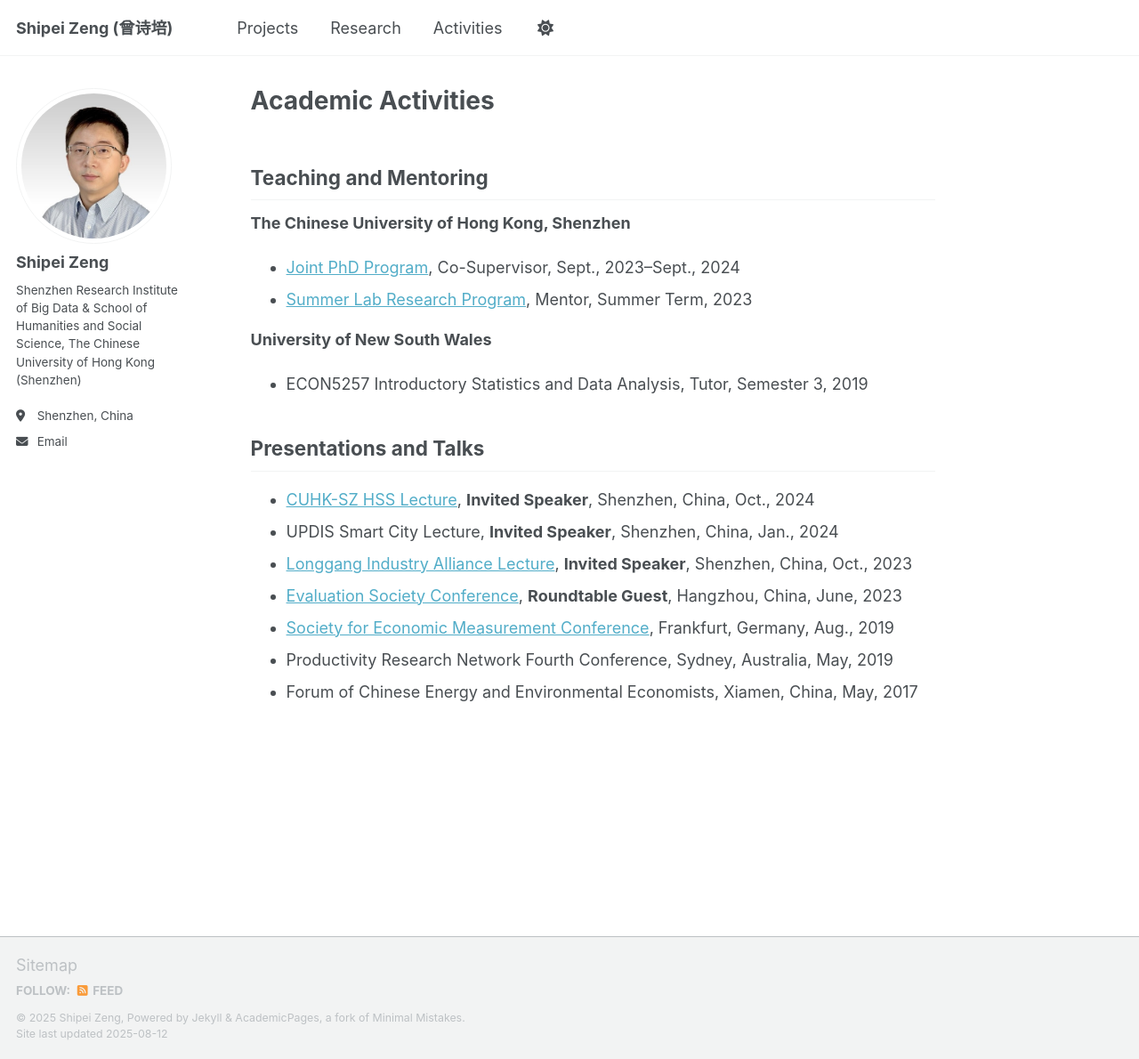
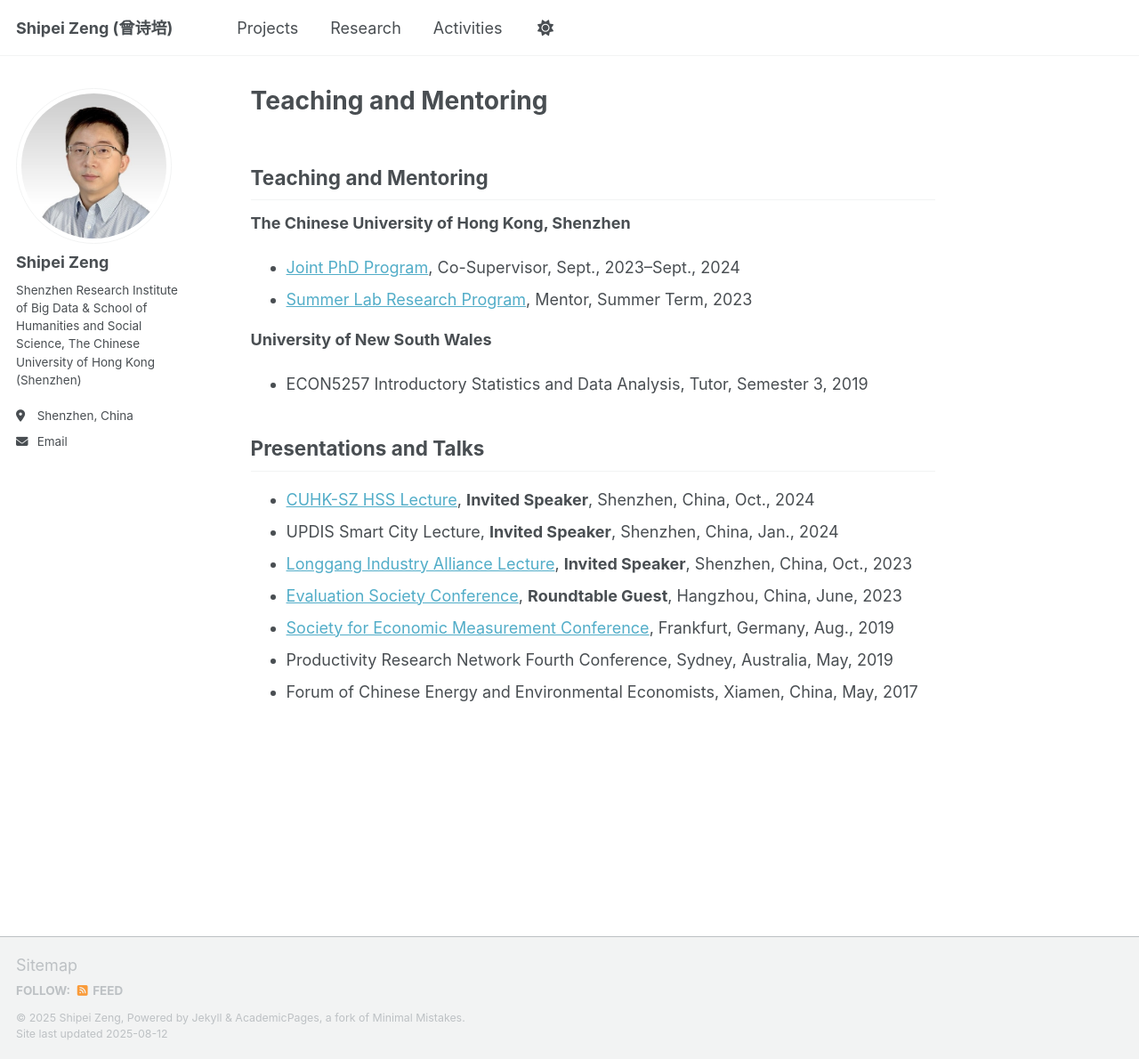
Before and after one commit to shipei-zeng/shipei-zeng.github.io, a Jekyll site: the page built from _pages/activities.md, in a window 1280 px wide and 1190 px high. Shown: the whole window at 89% size. Built offline with Jekyll 4.4.1, drawn with Linux system fonts in a browser that asks for light colours; a script that is not in the unit is left out; our own code applies the rules of GitHub Pages for plain Markdown files.

Commit message:
Update activities.md

```diff
--- a/_pages/activities.md
+++ b/_pages/activities.md
@@ -1,8 +1,6 @@
 ---
 permalink: /activities/
-title: "Academic Activities"
 ---
-
 Teaching and Mentoring
 ------
 **The Chinese University of Hong Kong, Shenzhen**
```
